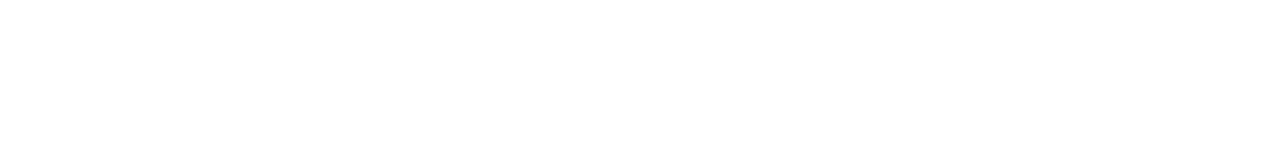
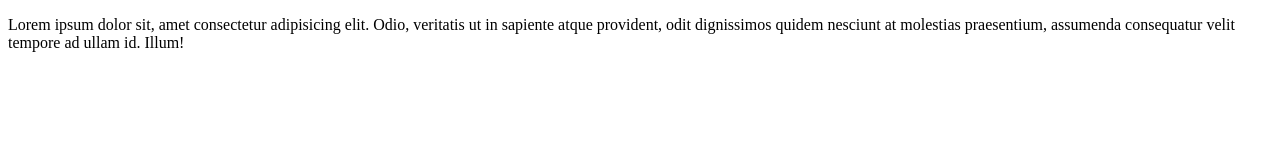
Before and after one commit to DanielFranczak/ProjektD-B, a plain HTML site: page strona.html in a window 1280 px wide. Drawn offline with Linux system fonts and the light colour scheme.

Commit message:
Added by brandon

```diff
--- a/strona.html
+++ b/strona.html
@@ -1,11 +1,20 @@
 <!DOCTYPE html>
 <html lang="en">
+
 <head>
     <meta charset="UTF-8">
     <meta name="viewport" content="width=device-width, initial-scale=1.0">
     <title>Document</title>
 </head>
+
 <body>
 
+    <div>
+        <p>Lorem ipsum dolor sit, amet consectetur adipisicing elit. Odio, veritatis ut in sapiente atque provident,
+            odit dignissimos quidem nesciunt at molestias praesentium, assumenda consequatur velit tempore ad ullam id.
+            Illum!</p>
+    </div>
+
 </body>
+
 </html>
```
